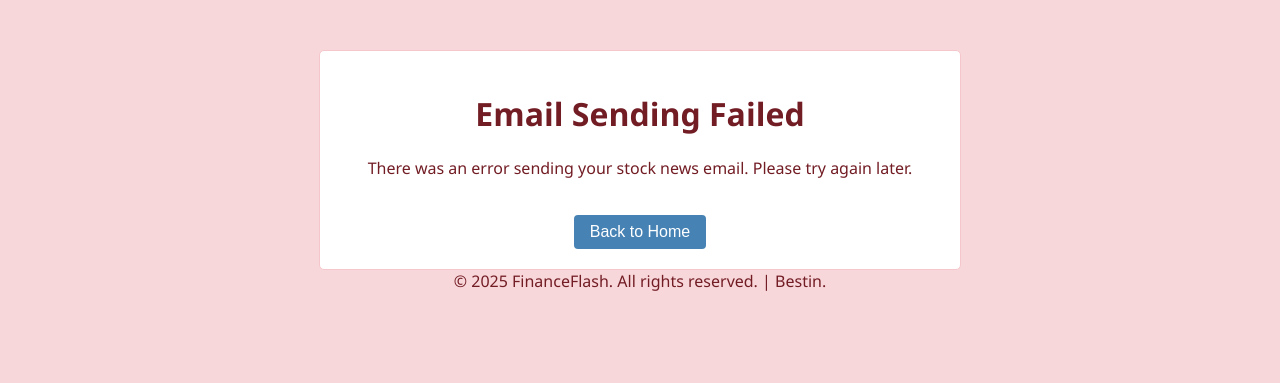
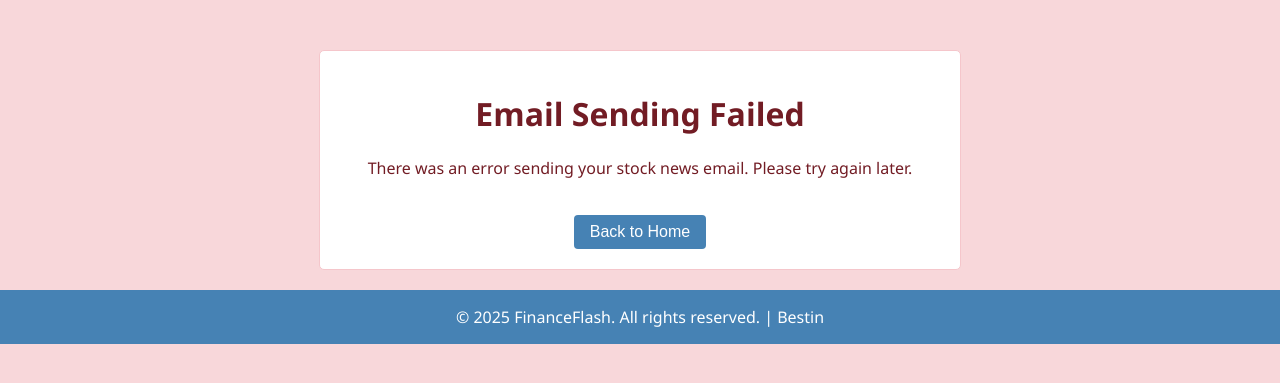
Before and after one commit to bestin-07/FinanceFlash, a Flask app: template templates/error.html in a window 1280 px wide. Shown: the top 383 px of the page. Run offline with Flask 2, Linux system fonts and the light colour scheme; the template is opened without the code that fills it, so the values that code supplies are empty.

Commit message:
Refactor html files

```diff
--- a/templates/email_template.html
+++ b/templates/email_template.html
@@ -4,6 +4,7 @@
     <meta charset="UTF-8">
     <meta name="viewport" content="width=device-width, initial-scale=1.0">
     <title>Stock News Update</title>
+    <link rel="icon" href="/static/favicon.ico" type="image/x-icon">
     <style>
         body {
             font-family: 'Segoe UI', Tahoma, Geneva, Verdana, sans-serif;
--- a/templates/error.html
+++ b/templates/error.html
@@ -4,6 +4,7 @@
     <meta charset="UTF-8">
     <meta name="viewport" content="width=device-width, initial-scale=1.0">
     <title>Email Sending Failed</title>
+    <link rel="icon" href="/static/favicon.ico" type="image/x-icon">
     <style>
         body {
             font-family: 'Segoe UI', Tahoma, Geneva, Verdana, sans-serif;
@@ -38,6 +39,13 @@
         .back-button:hover {
             background-color: #5a9bd4;
         }
+        footer {
+            background-color: #4682b4;
+            color: white;
+            text-align: center;
+            padding: 1rem;
+            margin-top: 20px;
+        }
     </style>
 </head>
 <body>
@@ -47,7 +55,7 @@
         <button class="back-button" onclick="window.location.href='/'">Back to Home</button>
     </div>
     <footer>
-        &copy; 2025 FinanceFlash. All rights reserved. | Bestin.
+        &copy; 2025 FinanceFlash. All rights reserved. | Bestin
     </footer>
 </body>
 </html>
```
Also changed, not shown: templates/index.html (+13 -0 lines), templates/success.html (+9 -1 lines), static/favicon.ico (added), static/finance_image.jpg (added).
